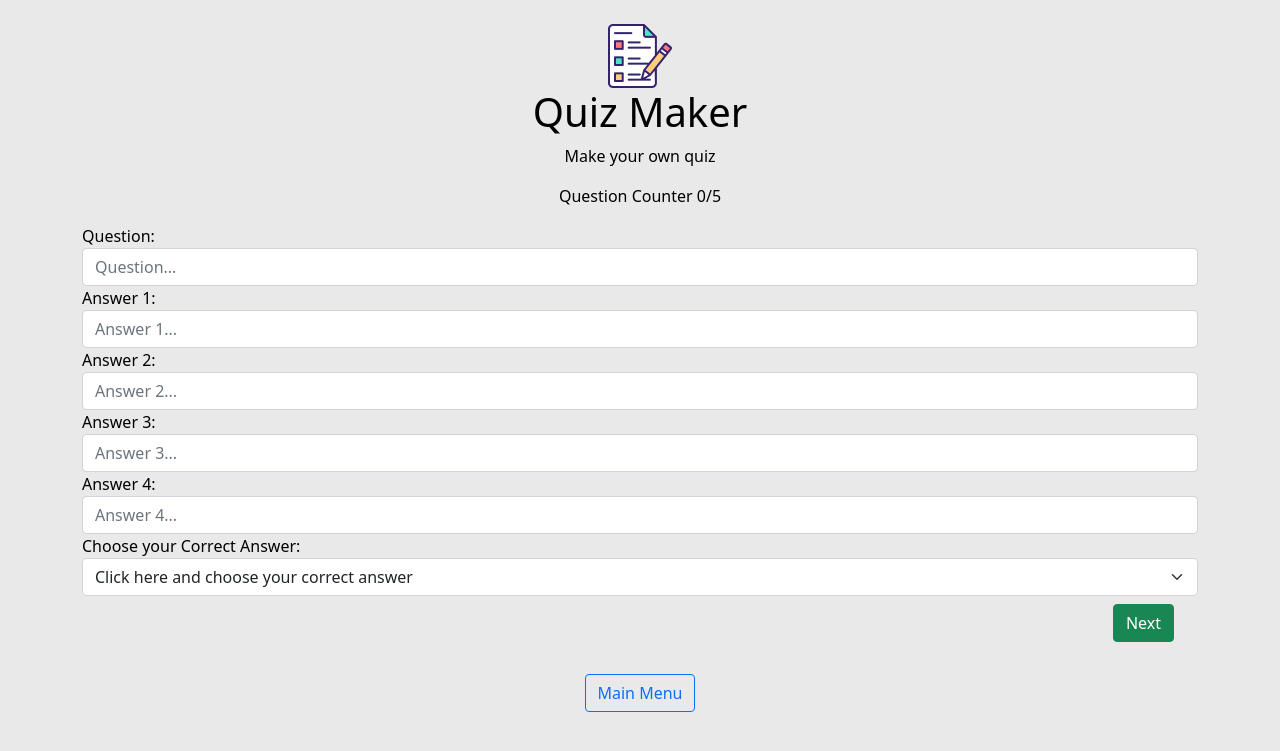
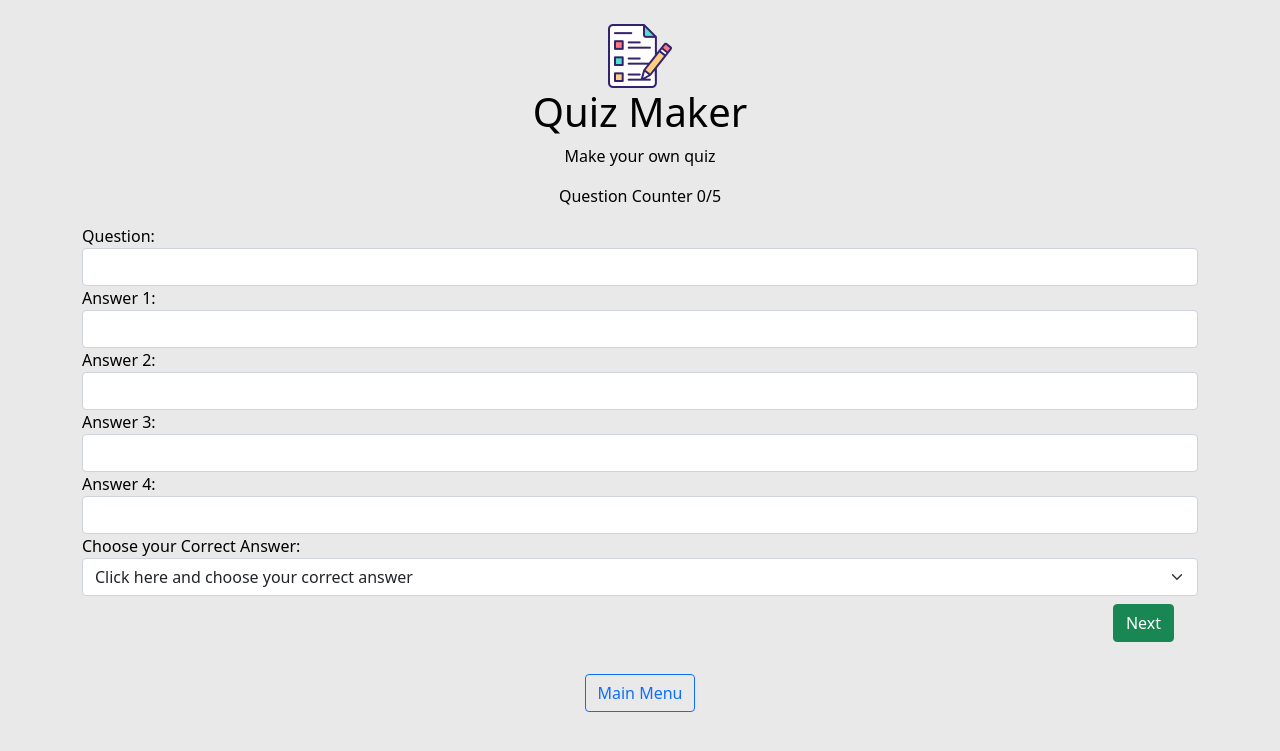
Before and after one commit to FailPr/QuizMaker, a PHP site: page /QuestionMaker.php in a window 1280 px wide. Shown: the top 751 px of the page. Run offline with PHP 8.4, Linux system fonts and the light colour scheme; some libraries are stand-ins or nearby versions.

Commit message:
Update QuestionMaker.php

```diff
--- a/QuestionMaker.php
+++ b/QuestionMaker.php
@@ -25,23 +25,23 @@
     <div class="container-sm text-black">
     <div class="form-group">
         <label for="Question">Question:</label>
-        <input type="email" class="form-control" id="Question" placeholder="Question...">
+        <input type="email" class="form-control" id="Question">
     </div>
     <div class="form-group">
         <label for="Question">Answer 1:</label>
-        <input type="email" class="form-control" id="Answer 1" onkeyup='addAnswers_DropDown(this.id)' placeholder="Answer 1...">
+        <input type="email" class="form-control" id="Answer 1" onkeyup='addAnswers_DropDown(this.id)'>
     </div>
     <div class="form-group">
         <label for="Question">Answer 2:</label>
-        <input type="email" class="form-control" id="Answer 2" onkeyup='addAnswers_DropDown(this.id)' placeholder="Answer 2...">
+        <input type="email" class="form-control" id="Answer 2" onkeyup='addAnswers_DropDown(this.id)'>
     </div>
     <div class="form-group">
         <label for="Question">Answer 3:</label>
-        <input type="email" class="form-control" id="Answer 3" onkeyup='addAnswers_DropDown(this.id)' placeholder="Answer 3...">
+        <input type="email" class="form-control" id="Answer 3" onkeyup='addAnswers_DropDown(this.id)'>
     </div>
     <div class="form-group">
         <label for="Question">Answer 4:</label>
-        <input type="email" class="form-control" id="Answer 4" onkeyup='addAnswers_DropDown(this.id)' placeholder="Answer 4...">
+        <input type="email" class="form-control" id="Answer 4" onkeyup='addAnswers_DropDown(this.id)'>
     </div>
     <div class="form-group">
         <label for="Question">Choose your Correct Answer:</label>
```
